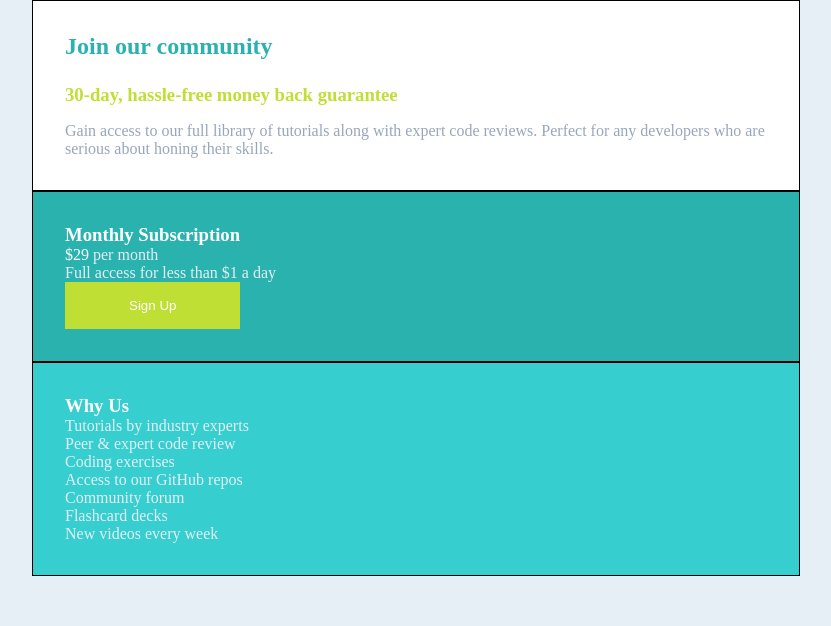
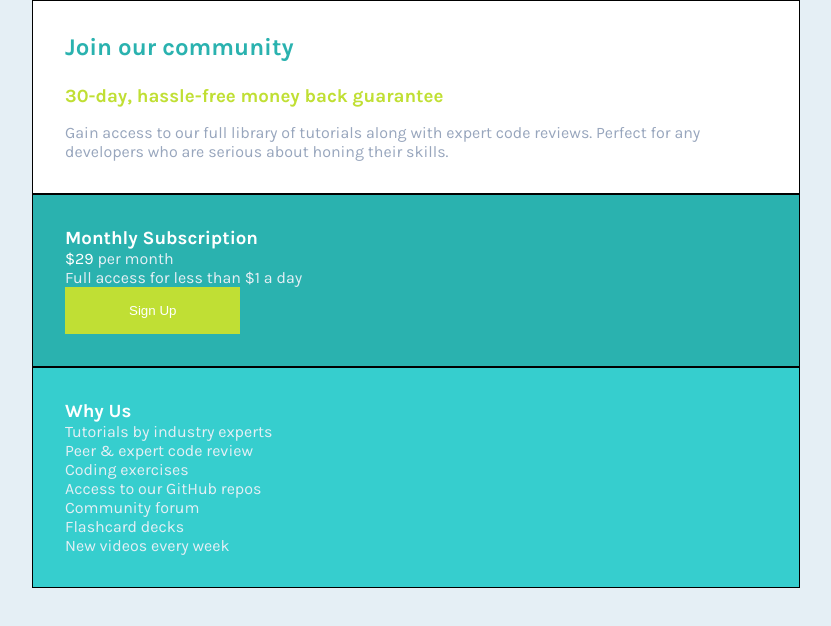
Before and after one commit to Cristiano-Monteiro/Frontend-Mentor-Single-price-grid-component-solution, a plain HTML site: page index.html in a window 1280 px wide. Shown: the whole page, without its empty margins (224-1055 px from the left). Drawn offline with Linux system fonts and the light colour scheme.

Commit message:
Update style.css - added font-family

```diff
--- a/index.html
+++ b/index.html
@@ -7,6 +7,9 @@
     <title>Frontend Mentor - Single price grid component solution</title>
     <link rel="shortcut icon" href="/src/images/favicon-32x32.png" type="image/x-icon">
     <link rel="stylesheet" href="/src/css/style.css">
+    <link rel="preconnect" href="https://fonts.googleapis.com">
+    <link rel="preconnect" href="https://fonts.gstatic.com" crossorigin>
+    <link href="https://fonts.googleapis.com/css2?family=Karla:wght@400;700&display=swap" rel="stylesheet">
 </head>
 <body>
     <main>
--- a/src/css/style.css
+++ b/src/css/style.css
@@ -1,6 +1,7 @@
 html{
     height: 100vh;
     font-size: 62.5%;
+    font-family: 'Karla', sans-serif;
 }
 
 *{
```
